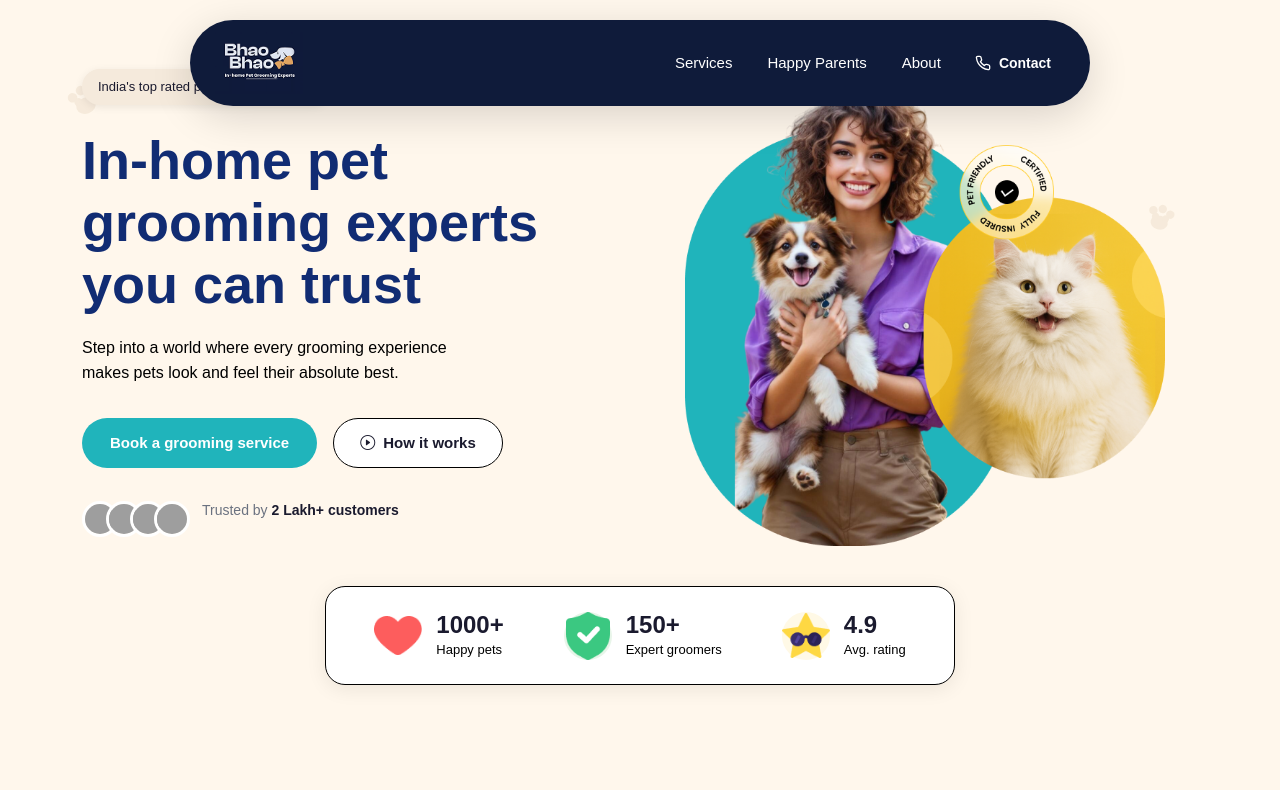
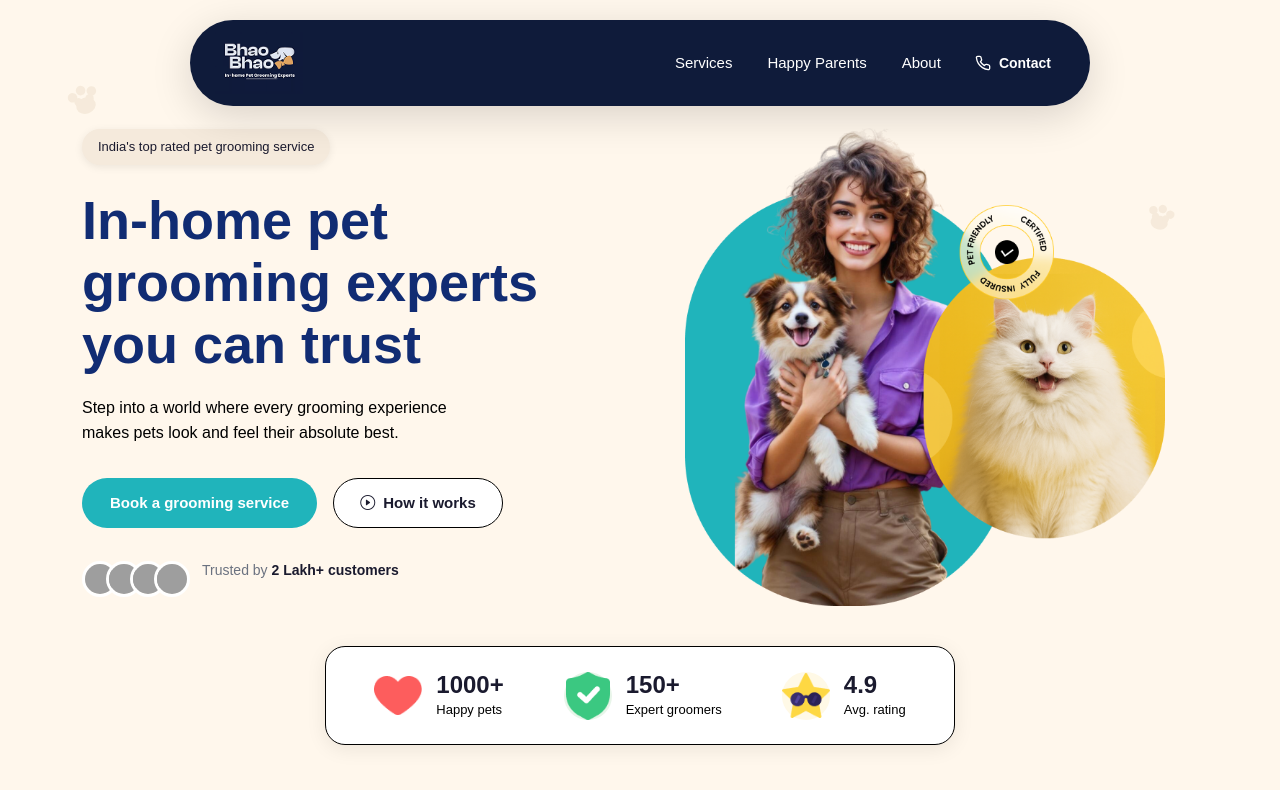
Before and after one commit to genius-ayush/bhowbhow, a React (Vite) app: page / in a window 1280 px wide. Shown: the top 790 px of the page. Built offline with nearby package versions, Linux system fonts and the light colour scheme; grey boxes are pictures that could not be loaded.

Commit message:
adjusted the margin

```diff
--- a/src/index.css
+++ b/src/index.css
@@ -58,7 +58,8 @@ h1, h2, h3, h4, h5, h6 {
     padding: 12px 15px 12px 25px;
     z-index: 1000;
     box-shadow: 0 10px 40px rgba(0, 0, 0, 0.15);
-    transition: none;
+    transition: transform 0.3s ease, opacity 0.3s ease;
+
 }
 
 .nav-container {
@@ -247,7 +248,7 @@ h1, h2, h3, h4, h5, h6 {
 .hero-section {
     width: 100%;
     min-height: 10vh;
-    padding: 10px 60px 0px 60px;
+    padding: 70px 60px 0px 60px;
     background-image: url("/img2.png");
     background-size: cover;
     background-position: center;
```
